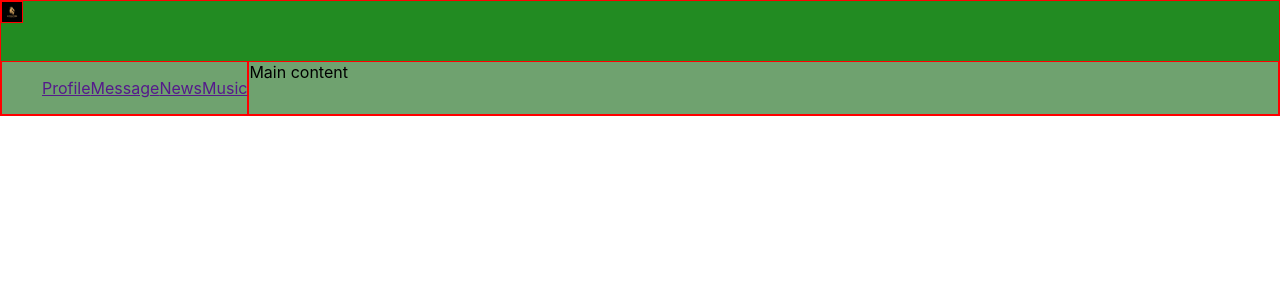
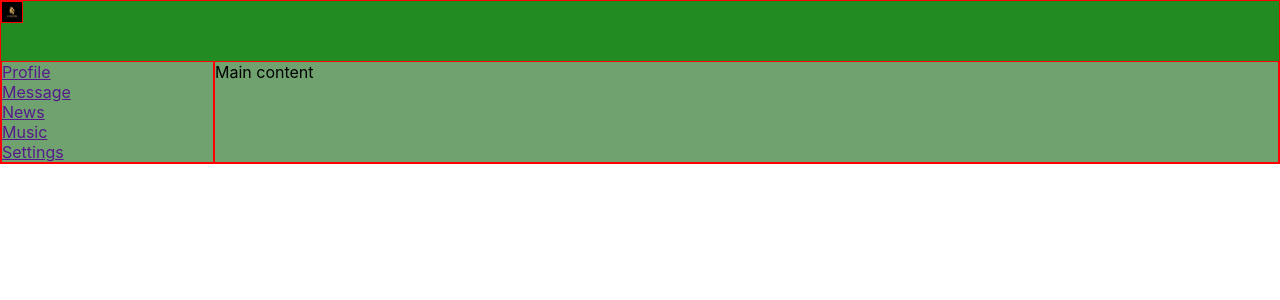
Before and after one commit to YanchukVitali/samurai-way01, a React (Create React App) app: page / in a window 1280 px wide. Shown: the top 300 px of the page. Built offline with nearby package versions, Linux system fonts and the light colour scheme.

Commit message:
add css to App.css

```diff
--- a/src/App.css
+++ b/src/App.css
@@ -1,3 +1,8 @@
+*{
+    margin: 0;
+    padding: 0;
+}
+
 .app-wrapper {
     grid-template-areas:
     "h h"
@@ -6,8 +11,6 @@
     grid-template-rows: 60px 1fr;
     grid-template-columns: 2fr 10fr;
     border: red solid 1px;
-
-
 
      /*grid-gap: 10px;*/
 }
@@ -19,10 +22,12 @@
 .header img {
     width: 20px;
     border: red solid 1px;
+}
+ul{
+    list-style-type: none;
+    display: grid;
 
-;
 }
-
 .nav {
     grid-area: n;
     border: red solid 1px;
@@ -36,4 +41,5 @@
     border: red solid 1px;
     background-color: #6fa26f;
 
+    display: grid;
 }
--- a/src/navigation/Navigation.tsx
+++ b/src/navigation/Navigation.tsx
@@ -6,6 +6,7 @@ export const Navigation = () => {
                 <a href="">Message</a>
                 <a href="">News</a>
                 <a href="">Music</a>
+                <a href="">Settings</a>
             </ul>
         </nav>
     )
```
